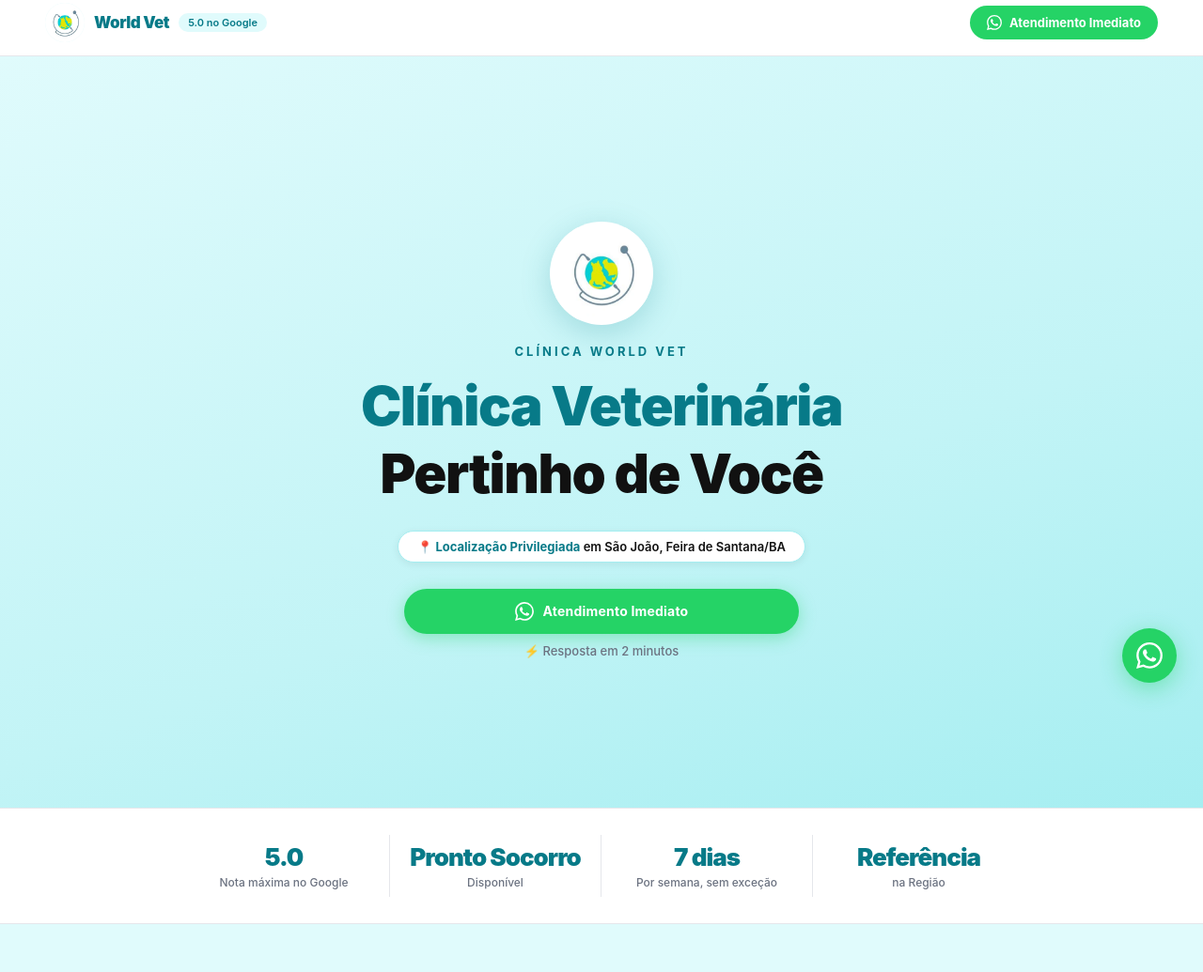
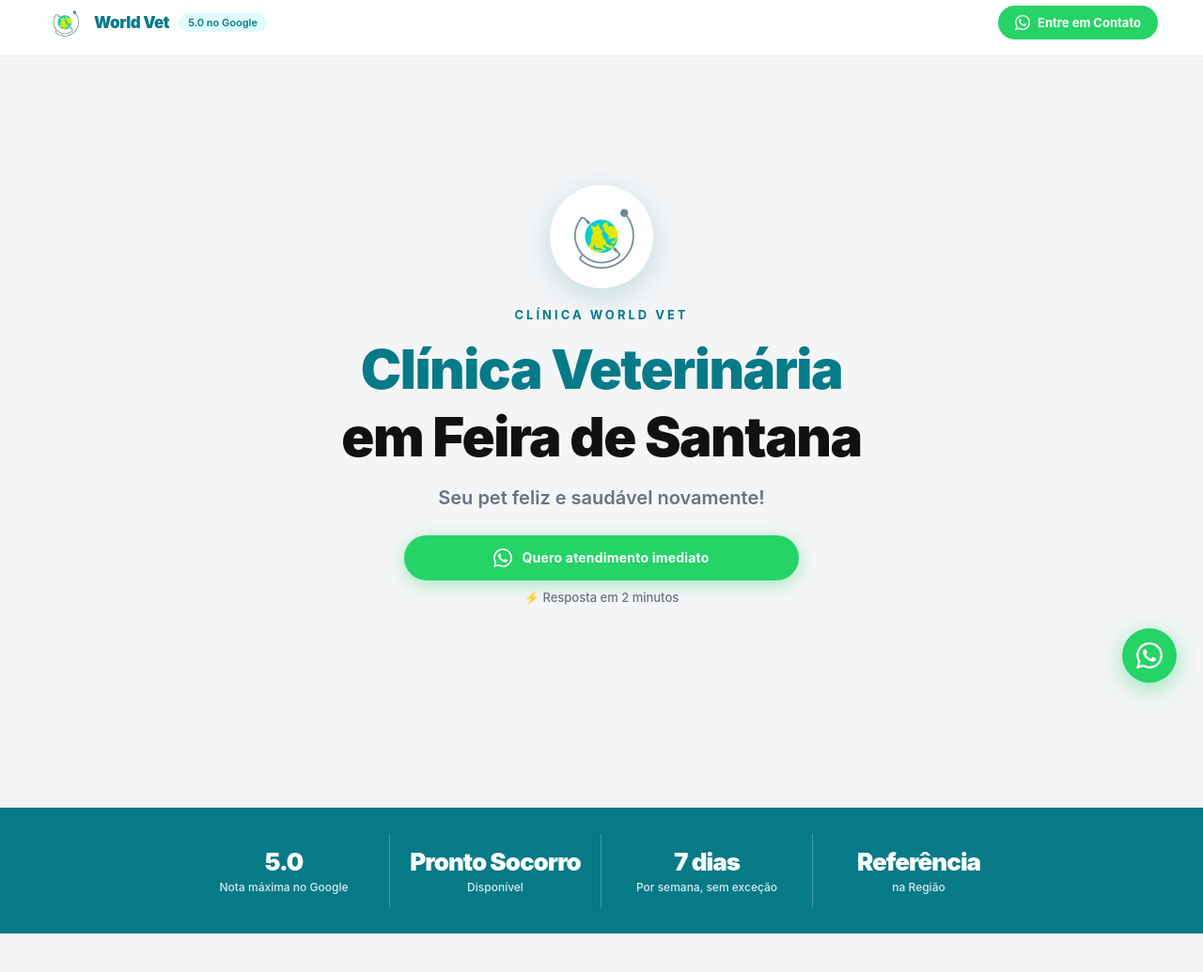
Before and after one commit to assessoria-boop/worldvet, a plain HTML site: page index.html in a window 1280 px wide. Shown: the part 45-1080 px from the top of the page at 94% size. Drawn offline with Linux system fonts and the light colour scheme.

Commit message:
Ajusta hero, headline, stats azuis e fundos das seções
Co-Authored-By: Claude Opus 4.8 (1M context) <noreply@anthropic.com>

```diff
--- a/index.html
+++ b/index.html
@@ -140,7 +140,7 @@
       align-items: center;
       justify-content: center;
       text-align: center;
-      padding: 72px 24px 56px;
+      padding: 40px 24px 120px;
       position: relative;
       overflow: hidden;
     }
@@ -148,7 +148,7 @@
     .hero-overlay {
       position: absolute;
       inset: 0;
-      background: linear-gradient(160deg, #e0fbfc 0%, #c2f4f6 60%, #a5eef1 100%);
+      background: #f4f5f7;
       z-index: 0;
     }
 
@@ -198,6 +198,14 @@
     }
 
     .hero h1 span { color: var(--marca); }
+
+    .hero-sub {
+      font-size: 20px;
+      font-weight: 600;
+      color: var(--cinza);
+      margin-bottom: 28px;
+      margin-top: -8px;
+    }
 
     .loc-texto {
       background: white;
@@ -253,8 +261,7 @@
 
     /* —— STATS —— */
     .stats {
-      border-top: 1px solid var(--borda);
-      border-bottom: 1px solid var(--borda);
+      background: #077A88;
       padding: 28px 48px;
     }
 
@@ -263,17 +270,20 @@
       margin: 0 auto;
       display: grid;
       grid-template-columns: repeat(4, 1fr);
-      align-items: center;
+      align-items: stretch;
     }
 
     .stat {
       text-align: center;
-      padding: 8px 16px;
-      border-right: 1px solid var(--borda);
+      padding: 14px 16px;
+      display: flex;
+      flex-direction: column;
+      justify-content: center;
+      border-right: 1px solid rgba(255,255,255,0.25);
     }
     .stat:last-child { border-right: none; }
-    .stat-num   { font-size: 26px; font-weight: 900; color: var(--marca); letter-spacing: -1px; }
-    .stat-label { font-size: 12px; color: var(--cinza); margin-top: 4px; font-weight: 500; }
+    .stat-num   { font-size: 26px; font-weight: 900; color: #fff; letter-spacing: -1px; }
+    .stat-label { font-size: 12px; color: rgba(255,255,255,0.85); margin-top: 4px; font-weight: 500; }
 
     /* —— SEÇÕES GERAIS —— */
     .sec {
@@ -416,7 +426,7 @@
 
     /* —— DEPOIMENTOS —— */
     .sec-depoi {
-      background: var(--marca-suave);
+      background: #f4f5f7;
       padding: 88px 0;
     }
 
@@ -582,14 +592,18 @@
       nav { padding: 12px 20px; }
       nav .nav-badge { display: none; }
 
-      .hero { padding: 52px 20px 44px; }
+      .hero { padding: 28px 20px 44px; }
       .hero h1 { font-size: 40px; letter-spacing: -1px; }
+      .hero-sub { font-size: 17px; }
       .hero-logo { width: 92px; height: 92px; }
       .hero-btns { max-width: 100%; }
       .loc-texto { white-space: normal; text-align: center; }
 
-      .stats { padding: 0 20px; }
+      .stats { padding: 12px 20px; }
       .stats-inner { grid-template-columns: repeat(2, 1fr); }
+      .stat { border-bottom: 1px solid rgba(255,255,255,0.25); }
+      .stat:nth-child(2n) { border-right: none; }
+      .stat:nth-child(n+3) { border-bottom: none; }
       .stat { padding: 20px 12px; border-right: 1px solid var(--borda); border-bottom: 1px solid var(--borda); }
       .stat:nth-child(2) { border-right: none; }
       .stat:nth-child(3) { border-bottom: none; }
@@ -659,7 +673,7 @@
   </a>
   <a href="https://wa.me/557533018232?text=Ol%C3%A1%20encontrei%20voc%C3%AAs%20pelo%20Google%2C%20gostaria%20de%20atendimento." class="nav-btn">
     <svg viewBox="0 0 24 24"><path d="M17.472 14.382c-.297-.149-1.758-.867-2.03-.967-.273-.099-.471-.148-.67.15-.197.297-.767.966-.94 1.164-.173.199-.347.223-.644.075-.297-.15-1.255-.463-2.39-1.475-.883-.788-1.48-1.761-1.653-2.059-.173-.297-.018-.458.13-.606.134-.133.298-.347.446-.52.149-.174.198-.298.298-.497.099-.198.05-.371-.025-.52-.075-.149-.669-1.612-.916-2.207-.242-.579-.487-.5-.669-.51-.173-.008-.371-.01-.57-.01-.198 0-.52.074-.792.372-.272.297-1.04 1.016-1.04 2.479 0 1.462 1.065 2.875 1.213 3.074.149.198 2.096 3.2 5.077 4.487.709.306 1.262.489 1.694.625.712.227 1.36.195 1.871.118.571-.085 1.758-.719 2.006-1.413.248-.694.248-1.289.173-1.413-.074-.124-.272-.198-.57-.347m-5.421 7.403h-.004a9.87 9.87 0 01-5.031-1.378l-.361-.214-3.741.982.998-3.648-.235-.374a9.86 9.86 0 01-1.51-5.26c.001-5.45 4.436-9.884 9.888-9.884 2.64 0 5.122 1.03 6.988 2.898a9.825 9.825 0 012.893 6.994c-.003 5.45-4.437 9.884-9.885 9.884m8.413-18.297A11.815 11.815 0 0012.05 0C5.495 0 .16 5.335.157 11.892c0 2.096.547 4.142 1.588 5.945L.057 24l6.305-1.654a11.882 11.882 0 005.683 1.448h.005c6.554 0 11.89-5.335 11.893-11.893a11.821 11.821 0 00-3.48-8.413z"/></svg>
-    Atendimento Imediato
+    Entre em Contato
   </a>
 </nav>
 
@@ -671,12 +685,12 @@
       <img src="logo.webp" alt="Clínica World Vet" decoding="async" loading="eager" />
     </div>
     <p class="hero-clinica-nome">Clínica World Vet</p>
-    <h1><span>Clínica Veterinária</span><br />Pertinho de Você</h1>
-    <div class="loc-texto">📍 <strong>Localização Privilegiada</strong> em São João, Feira de Santana/BA</div>
+    <h1><span>Clínica Veterinária</span><br />em Feira de Santana</h1>
+    <p class="hero-sub">Seu pet feliz e saudável novamente!</p>
     <div class="hero-btns">
       <a href="https://wa.me/557533018232?text=Ol%C3%A1%20encontrei%20voc%C3%AAs%20pelo%20Google%2C%20gostaria%20de%20atendimento." class="btn-wpp">
         <svg viewBox="0 0 24 24"><path d="M17.472 14.382c-.297-.149-1.758-.867-2.03-.967-.273-.099-.471-.148-.67.15-.197.297-.767.966-.94 1.164-.173.199-.347.223-.644.075-.297-.15-1.255-.463-2.39-1.475-.883-.788-1.48-1.761-1.653-2.059-.173-.297-.018-.458.13-.606.134-.133.298-.347.446-.52.149-.174.198-.298.298-.497.099-.198.05-.371-.025-.52-.075-.149-.669-1.612-.916-2.207-.242-.579-.487-.5-.669-.51-.173-.008-.371-.01-.57-.01-.198 0-.52.074-.792.372-.272.297-1.04 1.016-1.04 2.479 0 1.462 1.065 2.875 1.213 3.074.149.198 2.096 3.2 5.077 4.487.709.306 1.262.489 1.694.625.712.227 1.36.195 1.871.118.571-.085 1.758-.719 2.006-1.413.248-.694.248-1.289.173-1.413-.074-.124-.272-.198-.57-.347m-5.421 7.403h-.004a9.87 9.87 0 01-5.031-1.378l-.361-.214-3.741.982.998-3.648-.235-.374a9.86 9.86 0 01-1.51-5.26c.001-5.45 4.436-9.884 9.888-9.884 2.64 0 5.122 1.03 6.988 2.898a9.825 9.825 0 012.893 6.994c-.003 5.45-4.437 9.884-9.885 9.884m8.413-18.297A11.815 11.815 0 0012.05 0C5.495 0 .16 5.335.157 11.892c0 2.096.547 4.142 1.588 5.945L.057 24l6.305-1.654a11.882 11.882 0 005.683 1.448h.005c6.554 0 11.89-5.335 11.893-11.893a11.821 11.821 0 00-3.48-8.413z"/></svg>
-        Atendimento Imediato
+        Quero atendimento imediato
       </a>
       <p class="hero-resposta">⚡ Resposta em 2 minutos</p>
     </div>
```
